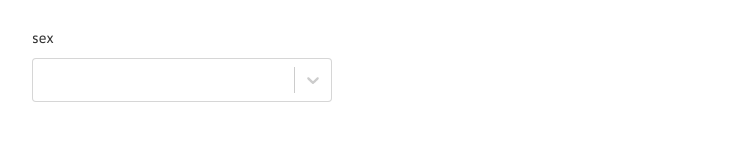
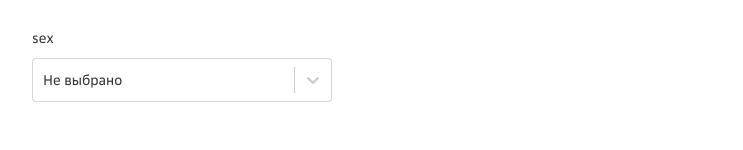
Before and after one commit to locrun/app, a React (Create React App) app: page /step_1 in a window 1280 px wide. Shown: the part 536-686 px from the top of the page, without its empty margins (268-1011 px from the left). Built offline with nearby package versions, Linux system fonts and the light colour scheme.

Commit message:
Added enum Gender with options man (man) and woman (woman)

```diff
--- a/src/components/Autocomplete/Autocomplete.tsx
+++ b/src/components/Autocomplete/Autocomplete.tsx
@@ -1,20 +1,20 @@
 import { FC } from 'react'
-import BaseSelect, { ActionMeta, SingleValue, OptionProps, components, GroupBase } from "react-select"
+import BaseSelect, { ActionMeta, SingleValue, OptionProps, components, GroupBase, MultiValue } from "react-select"
 
 import { SelectOption } from 'shared/options'
 import s from "./Autocomplete.module.scss"
 
 interface SelectProps {
   options: SelectOption[]
-  value: SelectOption | {}
+  value: SelectOption
   id: string
-  onChange?: (newValue: SingleValue<SelectOption | {}>, actionMeta: ActionMeta<SelectOption | {}>) => void
+  onChange?: (newValue: SingleValue<SelectOption> | MultiValue<SelectOption>, actionMeta: ActionMeta<SelectOption>) => void | undefined
   placeholder?: string
 }
 
 const Autocomplete: FC<SelectProps> = ({ options, value, id, onChange }) => {
 
-  const Option: FC<OptionProps<any, boolean, GroupBase<SelectProps>>> = props => {
+  const Option: FC<OptionProps<SelectOption, boolean, GroupBase<SelectOption>>> = props => {
     return (
       <components.Option {...props}>
         <div className={s.flex}>
@@ -26,7 +26,6 @@ const Autocomplete: FC<SelectProps> = ({ options, value, id, onChange }) => {
       </components.Option>
     )
   }
-
 
   return (
     <BaseSelect
--- a/src/features/AboutMeForm/AboutMeForm.tsx
+++ b/src/features/AboutMeForm/AboutMeForm.tsx
@@ -66,11 +66,10 @@ const AboutMeForm: FC = () => {
       {
         isOpen &&
         <ModalWindow>
+          {isSuccess && < SuccessAlert />}
           {isError && <ErrorAlert />}
-          {isSuccess && < SuccessAlert />}
         </ModalWindow>
       }
-
       <form onSubmit={handleSubmit(submitForm)} >
         <InputLabel label={"About"} />
         <div className={s.textAreaWrapper}>
@@ -103,7 +102,6 @@ const AboutMeForm: FC = () => {
             </span>
           )}
         </div>
-
         <div className={s.buttons}>
           <Button
             title="Назад"
@@ -120,8 +118,6 @@ const AboutMeForm: FC = () => {
         </div>
       </form>
     </>
-
-
   )
 }
 export default AboutMeForm
--- a/src/features/CreateForm/CreateForm.tsx
+++ b/src/features/CreateForm/CreateForm.tsx
@@ -19,7 +19,7 @@ export interface FormValues {
   nickname: string
   name: string
   surname: string
-  sex: SelectOption | {},
+  sex: SelectOption;
 }
 
 const CreateForm: FC = () => {
@@ -39,7 +39,8 @@ const CreateForm: FC = () => {
   const { handleSubmit, control, formState } = form
   const { errors } = formState;
 
-  const submitForm: SubmitHandler<FormValues> = (data: FormValues, event) => {
+  const submitForm: SubmitHandler<FormValues | any> = (data: FormValues, event) => {
+    console.log(data)
     event?.preventDefault()
     const { nickname, name, surname, sex } = data
     dispatch(
@@ -113,8 +114,8 @@ const CreateForm: FC = () => {
           control={control}
           render={({ field: { onChange, value } }) => (
             <Autocomplete
-              value={value}
               options={options}
+              value={value as SelectOption}
               id="field-sex"
               onChange={onChange}
             />
--- a/src/redux/slices/formSlice.ts
+++ b/src/redux/slices/formSlice.ts
@@ -8,7 +8,7 @@ interface FormState {
   nickname: string;
   name: string;
   surname: string;
-  sex: SelectOption | {};
+  sex: SelectOption;
   selectedAdvantages: { name: string }[];
   checkedCheckboxes: number[];
   selectedRadios: number[];
@@ -26,7 +26,7 @@ const initialState: FormStateContainer = {
     nickname: "",
     name: "",
     surname: "",
-    sex: {},
+    sex: { value: "Не выбрано", label: "Не выбрано" },
     selectedAdvantages: [],
     checkedCheckboxes: [],
     selectedRadios: [],
--- a/src/shared/formValidations.ts
+++ b/src/shared/formValidations.ts
@@ -32,7 +32,15 @@ export const createFormSchema = yup.object().shape({
     .required("Обязательное поле")
     .matches(/^([a-zA-Zа-яА-ЯёЁ]+)$/, "Может содержать только буквы"),
 
-  sex: yup.object().required("Выберете значение"),
+  sex: yup
+    .object({
+      value: yup.string().oneOf(["man", "woman"]),
+      label: yup.string().oneOf(["man", "woman"]),
+    })
+    .required("Выберите один из вариантов")
+    .test("is-one-option-selected", "Выберите один из вариантов", (option) => {
+      return option && (option.value === "man" || option.value === "woman");
+    }),
 });
 
 const checkboxGroupArraySchema = yup
--- a/src/shared/options.ts
+++ b/src/shared/options.ts
@@ -1,9 +1,14 @@
+export enum Gender {
+  MAN = "man",
+  WOMAN = "woman",
+}
+
 export interface SelectOption {
-  value: "man" | "woman";
+  value: Gender | string;
   label: string;
 }
 
 export const options: SelectOption[] = [
-  { value: "man", label: "man" },
-  { value: "woman", label: "woman" },
+  { value: Gender.MAN, label: "man" },
+  { value: Gender.WOMAN, label: "woman" },
 ];
--- a/src/styles/index.scss
+++ b/src/styles/index.scss
@@ -25,9 +25,9 @@ button {
 }
 
 ul {
-  list-style-type: none;
   padding: 0;
   margin: 0;
+  list-style-type: none;
 }
 a {
   text-decoration: none;
```
